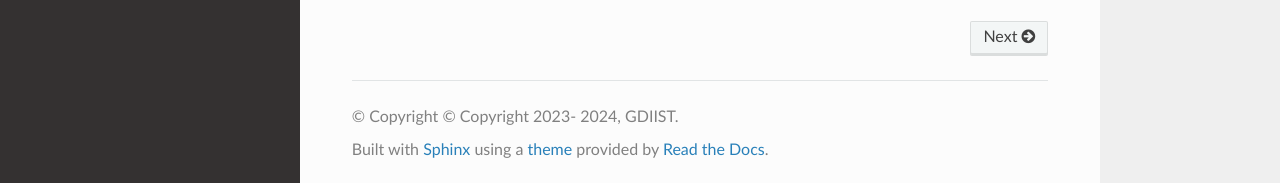
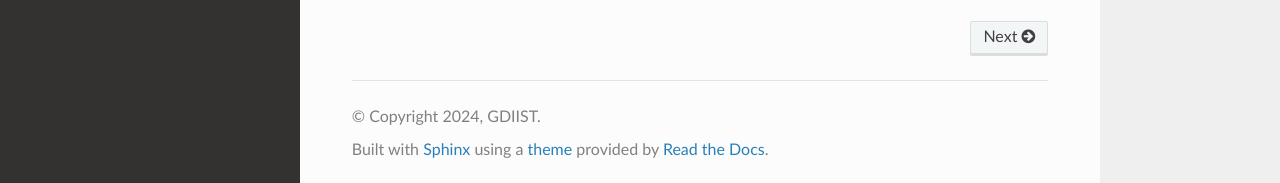
Before and after one commit to uger06/bpu, a Sphinx documentation site: the page built from docs/source/index.rst, in a window 1280 px wide and 989 px high. Shown: the part 803-986 px from the top of the window. Built offline with Sphinx 7.4.7 and the Read the Docs theme 2.0.0, drawn with Linux system fonts in a browser that asks for light colours.

Commit message:
feat: v0.0.1

```diff
--- a/docs/source/conf.py
+++ b/docs/source/conf.py
@@ -3,7 +3,7 @@
 # -- Project information
 
 project = 'BPU-SDK'
-copyright = '© Copyright 2023- 2024, GDIIST'
+copyright = '2024, GDIIST'
 author = 'By GDIIST Team'
 
 release = '0.1'
@@ -17,6 +17,9 @@
     'sphinx.ext.autodoc',
     'sphinx.ext.autosummary',
     'sphinx.ext.intersphinx',
+    'sphinx_rtd_theme',
+    'sphinx.ext.viewcode',
+    'sphinx.ext.napoleon'
 ]
 
 intersphinx_mapping = {
```
Also changed, not shown: .readthedocs.yaml.
